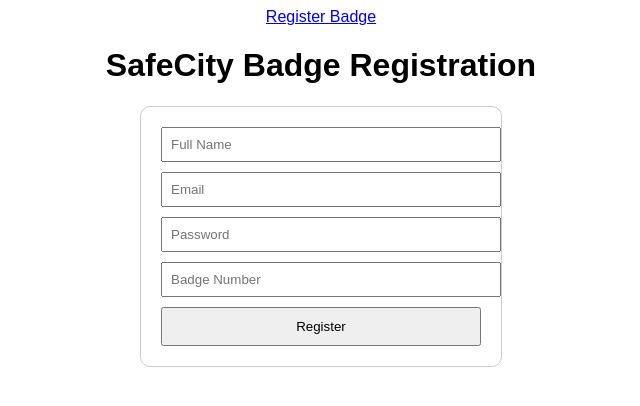
After one commit to SAyeshaGhaznavi/SafeCity, a Flask app: page /register_badge in a window 1280 px wide. The commit adds this page. Shown: the top 406 px of the page, without its empty margins (319-959 px from the left). Run offline with Flask 3, Linux system fonts and the light colour scheme.

Commit message:
Login and register badge implemented

```diff
--- a/app.py
+++ b/app.py
@@ -5,6 +5,7 @@ from flask import session
 from flask import url_for,  flash
 
 app = Flask(__name__)
+app.secret_key = "safe_city_secret_123"
 
 DATABASE = "safecity.db"
 
@@ -54,9 +55,94 @@ def portal():
 def report():
     return render_template('report.html')
 
-@app.route('/login')
+
+@app.route('/login', methods=['GET', 'POST'])
 def login():
-    return render_template('login.html')
+    if request.method == 'POST':
+
+        username = request.form.get('username')
+        email = request.form.get('email')
+        password = request.form.get('password')
+        badge_number = request.form.get('badge_number')
+
+        conn = get_db_connection()
+
+        user = conn.execute(
+            "SELECT * FROM AuthorizedPersonnel WHERE email = ?",
+            (email,)
+        ).fetchone()
+
+        conn.close()
+
+        error = False
+
+        if not user:
+            flash("Email is incorrect", "email_error")
+            error = True
+
+        if user:
+
+            if user['badge_number'] != badge_number:
+                flash("Badge number is incorrect", "badge_error")
+                error = True
+
+            if user['password_hash'] != password:
+                flash("Password is incorrect", "password_error")
+                error = True
+
+            if username and username != user['name']:
+                flash("Username is incorrect", "username_error")
+                error = True
+
+        if error:
+            return render_template("login.html")
+
+        session['user_id'] = user['personnel_id']
+        session['name'] = user['name']
+
+        return redirect(url_for('police_dashboard'))
+
+    return render_template("login.html")
+
+@app.route('/register_badge', methods=['GET', 'POST'])
+def register_badge():
+    if request.method == 'POST':
+
+        name = request.form.get('name', '').strip()
+        email = request.form.get('email', '').strip()
+        password = request.form.get('password', '')
+        badgenumber = request.form.get('badgenumber', '').strip()
+
+        if not name or not email or not password or not badgenumber:
+            return render_template("register_badge.html", msg="Please fill in all fields ⚠️")
+
+        conn = get_db_connection()
+
+        existing = conn.execute(
+            "SELECT * FROM AuthorizedPersonnel WHERE name = ? OR email = ?",
+            (name, email)
+        ).fetchone()
+
+        if existing:
+            conn.close()
+            return render_template("register_badge.html", msg="Name or Email already exists ❌")
+
+        conn.execute(
+            "INSERT INTO AuthorizedPersonnel (name, email, password_hash, badge_number) VALUES (?, ?, ?, ?)",
+            (name, email, password, badgenumber)
+        )
+
+        conn.commit()
+        conn.close()
+
+        flash("Registered Successfully ✅", "success")
+        return redirect(url_for("portal"))
+
+    return render_template("register_badge.html")
+
+@app.route('/police_dashboard')
+def police_dashboard():
+    return render_template('police_dashboard.html')
 
 if __name__ == '__main__':
     app.run(debug=True)
--- /dev/null
+++ b/templates/register_badge.html
@@ -0,0 +1,47 @@
+<!DOCTYPE html>
+<html>
+<head>
+    <a href="{{ url_for('register_badge') }}">Register Badge</a>
+</head>
+
+<body style="font-family: Arial; text-align:center;">
+
+<h1>SafeCity Badge Registration</h1>
+
+<!-- FIXED LINE 14: Removed the accidental </form> at the end -->
+<form method="POST" action="/register_badge">
+
+<div style="width:320px; margin:auto; padding:20px; border:1px solid #ccc; border-radius:10px;">
+
+    <!-- NAME -->
+    <input type="text" name="name" placeholder="Full Name"
+        style="width:100%; margin-bottom:10px; padding:8px;" required>
+
+    <!-- EMAIL -->
+    <input type="email" name="email" placeholder="Email"
+        style="width:100%; margin-bottom:10px; padding:8px;" required>
+
+    <!-- PASSWORD -->
+    <input type="password" name="password" placeholder="Password"
+        style="width:100%; margin-bottom:10px; padding:8px;" required>
+
+    <!-- BADGE NUMBER -->
+    <input type="text" name="badgenumber" placeholder="Badge Number"
+        style="width:100%; margin-bottom:10px; padding:8px;" required>
+
+    <!-- BUTTON -->
+    <button type="submit" style="width:100%; padding:10px;">
+        Register
+    </button>
+
+    <!-- FIXED LINE 45: Changed to read the Python error message -->
+    {% if msg %}
+        <p style="color: red; font-weight: bold; margin-top:10px;">{{ msg }}</p>
+    {% endif %}
+
+</div>
+
+</form>
+
+</body>
+</html>
--- a/templates/splash.html
+++ b/templates/splash.html
@@ -2,6 +2,11 @@
 <html>
 <head>
     <title>SafeCity</title>
+    <script>
+        setTimeout(function () {
+            window.location.href = "/portal";
+        }, 3000);
+    </script>
     <style>
         body {
             display: flex;
```
Also changed, not shown: schema.sql (+22 -12 lines), templates/login.html (+69 -9 lines), templates/police_dashboard.html (added, +11 -0 lines).
